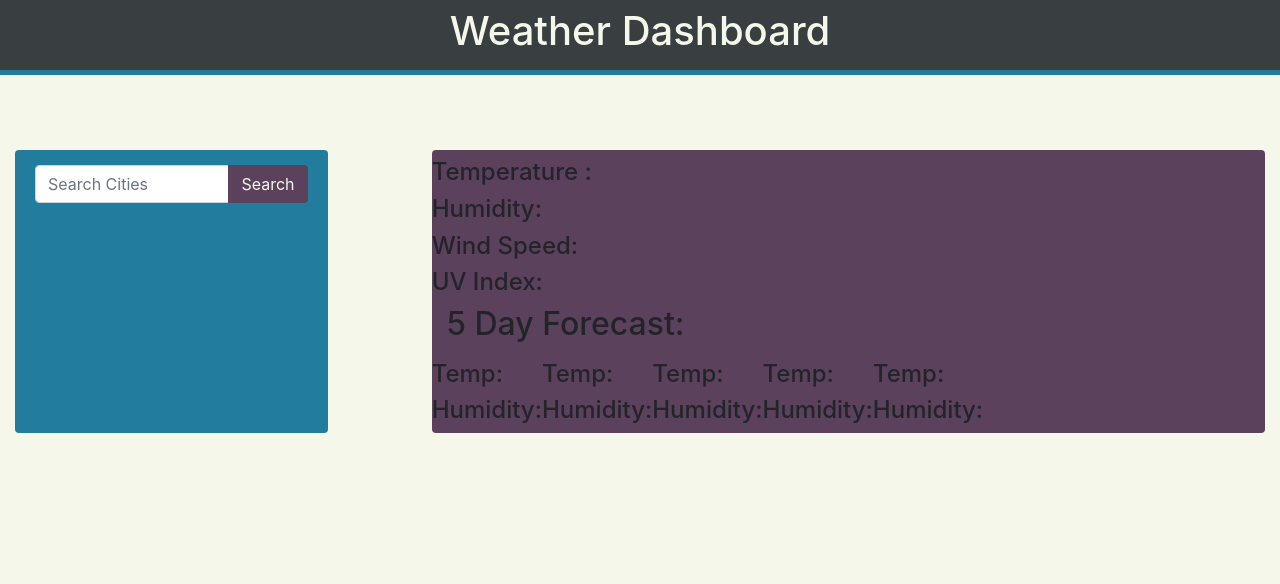
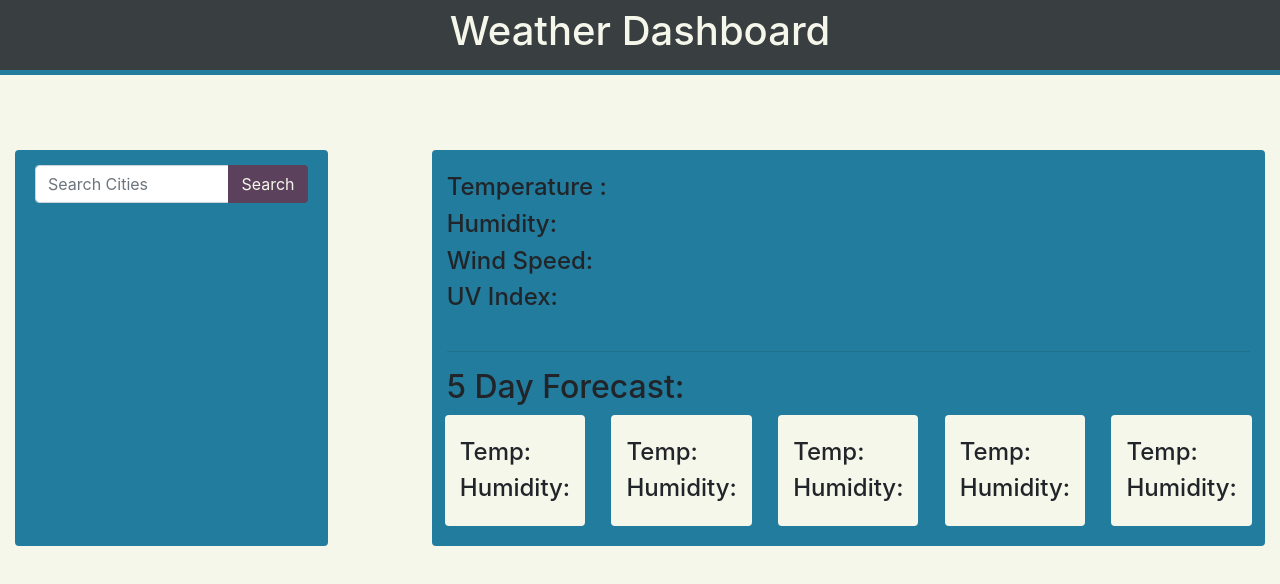
Before and after one commit to chrisfalk88/weather_dashboard, a plain HTML site: page index.html in a window 1280 px wide. Drawn offline with nearby package versions, Linux system fonts and the light colour scheme.

Commit message:
polished div appearances

```diff
--- a/assets/scripts.js
+++ b/assets/scripts.js
@@ -21,7 +21,7 @@ function searchWeather() {
         url: queryURL,
         method: "GET"
     }).then(function(response) {
-
+        console.log(response);
         let lat = response.coord.lat;
         let lon = response.coord.lon;
         let uvURL =  "http://api.openweathermap.org/data/2.5/uvi?appid=" + key + "&lat=" + lat + "&lon=" + lon;
@@ -82,27 +82,31 @@ function fiveDay() {
         $('#day1Date').text(today.add(1, 'days').format("l"));
         $('#day1Temp').text(res.list[0].main.temp);
         $('#day1Hum').text(res.list[0].main.humidity);
+        today = moment();
 
         //day two
-        $('#day2Date').text(today.add(1, 'days').format("l"));
+        $('#day2Date').text(today.add(2, 'days').format("l"));
         $('#day2Temp').text(res.list[5].main.temp);
         $('#day2Hum').text(res.list[5].main.humidity);
+        today = moment();
 
          //day three
-        $('#day3Date').text(today.add(1, 'days').format("l"));
+        $('#day3Date').text(today.add(3, 'days').format("l"));
         $('#day3Temp').text(res.list[10].main.temp);
         $('#day3Hum').text(res.list[10].main.humidity);
+        today = moment();
 
         //day four
-        $('#day4Date').text(today.add(1, 'days').format("l"));
+        $('#day4Date').text(today.add(4, 'days').format("l"));
         $('#day4Temp').text(res.list[20].main.temp);
         $('#day4Hum').text(res.list[20].main.humidity);
+        today = moment();
 
         //day four
-        $('#day5Date').text(today.add(1, 'days').format("l"));
+        $('#day5Date').text(today.add(5, 'days').format("l"));
         $('#day5Temp').text(res.list[30].main.temp);
         $('#day5Hum').text(res.list[30].main.humidity)
-
+        today = moment();
     });
 }
 
--- a/assets/styles.css
+++ b/assets/styles.css
@@ -31,7 +31,10 @@ body {
     border: none !important;
 }
 
-
+.dayDiv {
+    background-color: #F6F7EB;
+    padding: 15px;
+}
 /* ID's */
 #headerDiv {
     background-color: #393E41;
@@ -53,11 +56,17 @@ body {
     padding-bottom: 20px;
 }
 #currentCityDiv {
-    background-color: #5c415d;
+    background-color: #227c9d;
 }
 
 #searchResultsDiv {
     display: flex;
     flex-direction: column;
+    padding: 15px;
+}
 
+#fiveDayForecastDiv{
+    display: flex;
+    justify-content: space-around;
+    margin-bottom: 20px;;
 }
--- a/index.html
+++ b/index.html
@@ -64,34 +64,37 @@
                 </div>
 
               </div>
+
+              <hr>
+
               <h2>5 Day Forecast:</h2>
               <div class="row" id="fiveDayForecastDiv">
 
-                <div class ="dayDiv" id="day1">
+                <div class ="dayDiv rounded" id="day1">
                   <h4><span id="day1Date"></span></h4>
                   <h4>Temp: <span id="day1Temp"></span></h4>
                   <h4>Humidity: <span id ="day1Hum"></span></h4>
                 </div>
 
-                <div class ="dayDiv" id="day2">
+                <div class ="dayDiv rounded" id="day2">
                   <h4><span id="day2Date"></span></h4>
                   <h4>Temp: <span id="day2Temp"></span></h4>
                   <h4>Humidity: <span id ="day2Hum"></span></h4>
                 </div>
 
-                <div class ="dayDiv" id="day3">
+                <div class ="dayDiv rounded" id="day3">
                   <h4><span id="day3Date"></span></h4>
                   <h4>Temp: <span id="day3Temp"></span></h4>
                   <h4>Humidity: <span id ="day3Hum"></span></h4>
                 </div>
 
-                <div class ="dayDiv" id="day4">
+                <div class ="dayDiv rounded" id="day4">
                   <h4><span id="day4Date"></span></h4>
                   <h4>Temp: <span id="day4Temp"></span></h4>
                   <h4>Humidity: <span id ="day4Hum"></span></h4>
                 </div>
 
-                <div class ="dayDiv" id="day5">
+                <div class ="dayDiv rounded" id="day5">
                   <h4><span id="day5Date"></span></h4>
                   <h4>Temp: <span id="day5Temp"></span></h4>
                   <h4>Humidity: <span id ="day5Hum"></span></h4>
```
